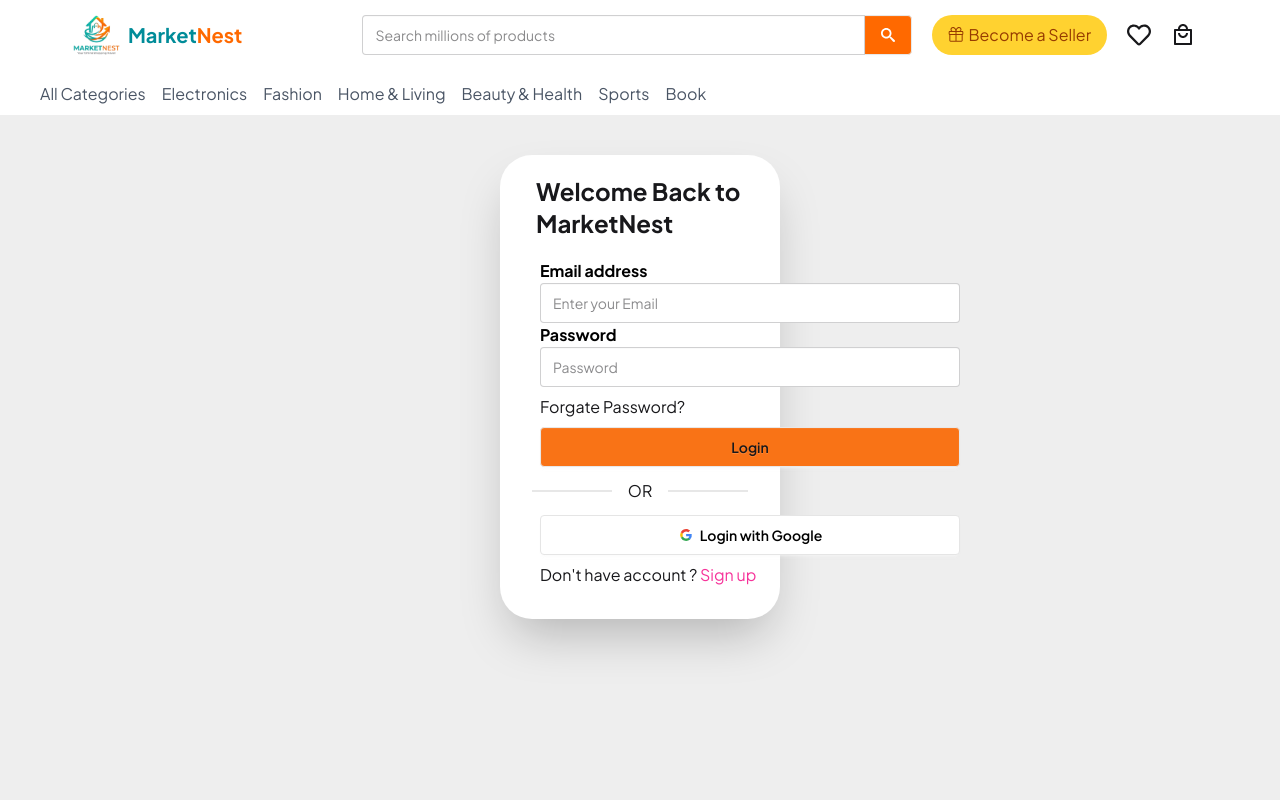
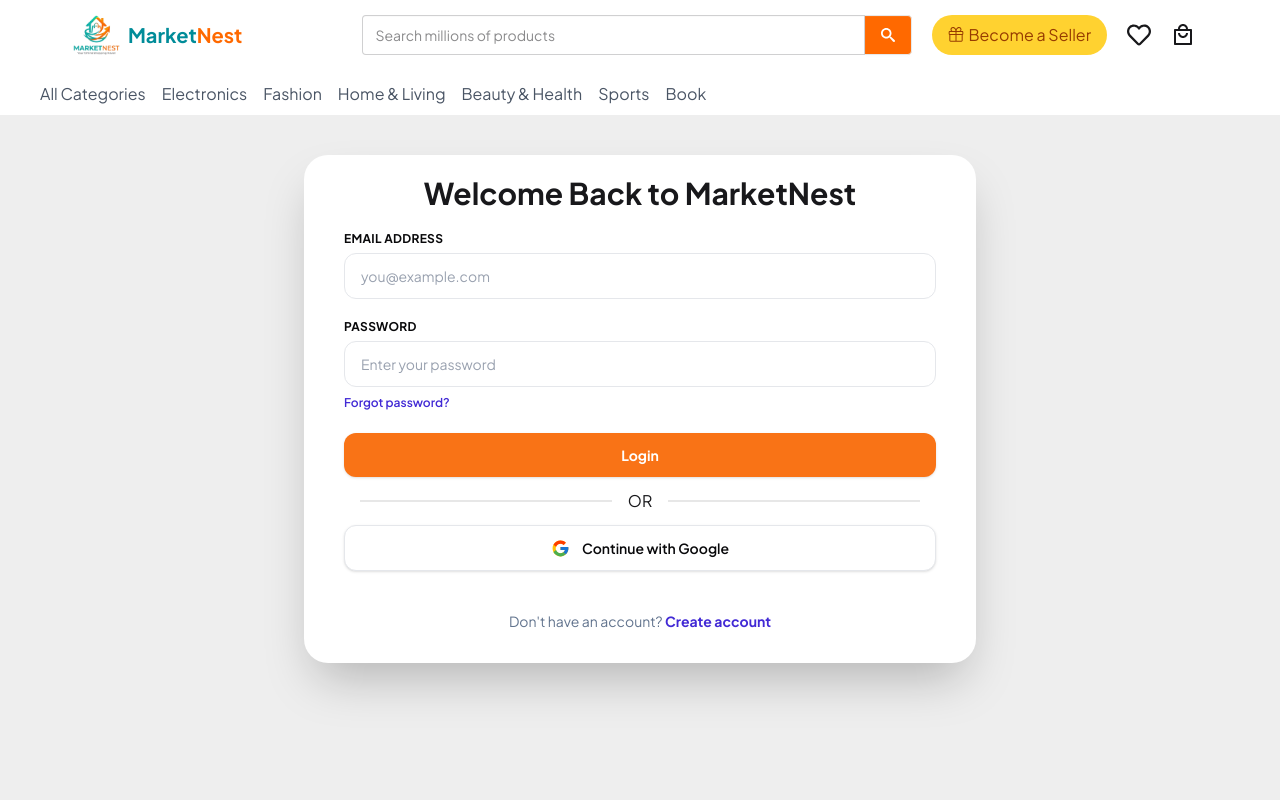
Before and after one commit to SajibSaha207/MarketNest, a React (Vite) app: page /login in a window 1280 px wide. Shown: the top 800 px of the page. Built offline with nearby package versions, Linux system fonts and the light colour scheme; no server answers.

Commit message:
update login page

```diff
--- a/src/pages/Login.jsx
+++ b/src/pages/Login.jsx
@@ -1,56 +1,225 @@
+import { useForm } from "react-hook-form";
 
-import { useForm } from 'react-hook-form';
-import Navbar from '../components/Navbar';
+import { toast } from "react-hot-toast";
+
+import { Link, useLocation, useNavigate } from "react-router";
+
+import useAuth from "../hooks/useAuth";
+
+import SocialLogin from "../pages/SocialLogin/SocialLogin";
+
+
+
 
 
 const Login = () => {
-  const {register, handleSubmit, formState:{errors},}= useForm()
+
+    const {
+        register,
+        handleSubmit,
+        formState: { errors },
+    } = useForm();
+
+    const { signinUser, loading, setLoading } = useAuth();
+
+    const location = useLocation();
+
+    const navigate = useNavigate();
+
+    const handleSing = (data) => {
+
+        signinUser(data.email, data.password)
+
+            .then((result) => {
+
+                console.log(result.user);
+
+                toast.success("Welcome back to MessHub! 🎉", {
+                    duration: 3000,
+                    style: {
+                        borderRadius: "12px",
+                        background: "#D5FBF9",
+                        color: "#173B3A",
+                        border: "1px solid #006B68",
+                        fontWeight: "600",
+                    },
+                    iconTheme: {
+                        primary: "#006B68",
+                        secondary: "#ffffff",
+                    },
+                });
+
+                navigate(location?.state || "/");
+
+            })
+
+            .catch((error) => {
+
+                console.log(error);
+
+                toast.error("Login failed. Please check your email and password.", {
+                    duration: 3500,
+                    style: {
+                        borderRadius: "12px",
+                        background: "#ffffff",
+                        color: "#173B3A",
+                        border: "1px solid #FF8A00",
+                        fontWeight: "600",
+                    },
+                    iconTheme: {
+                        primary: "#FF8A00",
+                        secondary: "#ffffff",
+                    },
+                });
+
+            }).finally(() => {
+
+                setLoading(false);
+
+            });
+
+    };
+
     return (
+
         <div>
 
-            <div className='min-h-screen bg-base-300 py-10 px-125'>
-                <div className='card bg-base-100 px-4 pb-8 shadow-2xl rounded-4xl '>
-                    <h2 className='font-bold text-2xl ml-5 py-5'>Welcome Back to MarketNest</h2>
+            <div className="min-h-screen bg-base-300 px-4 py-6 sm:px-6 sm:py-8 md:px-10 md:py-10 lg:px-16">
 
-                     <label className="label text-black font-bold ml-6">Email address</label>
+                <div className="card mx-auto w-full max-w-2xl rounded-2xl bg-base-100 px-4 pb-6 shadow-2xl sm:rounded-3xl sm:px-6 sm:pb-8 md:px-8 lg:px-10">
+
+                    <h2 className="py-5 text-center text-xl font-bold sm:text-2xl md:text-3xl">
+                        Welcome Back to MarketNest
+                    </h2>
+
+                    <form onSubmit={handleSubmit(handleSing)} className="space-y-5">
+
+                        <div>
+
+                            <label
+                                htmlFor="email"
+                                className="mb-1.5 block text-xs font-bold uppercase tracking-wide text-neutral"
+                            >
+                                Email Address
+                            </label>
+
                             <input
+                                id="email"
                                 type="email"
-                  name='email'
-
-                  className="input w-[420px] ml-6"
-                  placeholder="Enter your Email"
+                                {...register("email", { required: true })}
+                                placeholder="you@example.com"
+                                className="w-full min-w-0 rounded-xl border border-gray-200 bg-white px-3 py-3 text-sm text-neutral outline-none transition-all duration-200 placeholder:text-gray-400 focus:border-primary focus:ring-4 focus:ring-primary/10 sm:px-4"
                             />
 
-                <label className="label text-black font-bold ml-6">Password</label>
+                            {errors.email?.type === "required" && (
 
-                <div className='relative w-[420px] ml-6'>
+                                <p className="mt-1.5 text-xs font-medium text-red-500">
+                                    Email is required.
+                                </p>
+
+                            )}
+
+                        </div>
+
+
+                        {/* Password */}
+
+                        <div>
+
+                            <div className="mb-1.5 flex items-center justify-between">
+
+                                <label
+                                    htmlFor="password"
+                                    className="text-xs font-bold uppercase tracking-wide text-neutral"
+                                >
+                                    Password
+                                </label>
+
+                            </div>
+
                             <input
-                    type='password'
-                    name='password'
-                    className="input w-full"
-                    placeholder="Password"
+                                id="password"
+                                type="password"
+                                {...register("password", {
+                                    required: true,
+                                    minLength: 6,
+                                    maxLength: 8,
+                                })}
+                                placeholder="Enter your password"
+                                className="w-full min-w-0 rounded-xl border border-gray-200 bg-white px-3 py-3 text-sm text-neutral outline-none transition-all duration-200 placeholder:text-gray-400 focus:border-primary focus:ring-4 focus:ring-primary/10 sm:px-4"
                             />
+
+                            {errors.password?.type === "required" && (
+
+                                <p className="mt-1.5 text-xs font-medium text-red-500">
+                                    Please enter your password.
+                                </p>
+
+                            )}
+
+                            {errors.password?.type === "minLength" && (
+
+                                <p className="mt-1.5 text-xs font-medium text-red-500">
+                                    Password must contain at least 6 characters.
+                                </p>
+
+                            )}
+
+                            {errors.password?.type === "maxLength" && (
+
+                                <p className="mt-1.5 text-xs font-medium text-red-500">
+                                    Password must contain maximum 8 characters.
+                                </p>
+
+                            )}
+
+                            <a
+                                href="#"
+                                className="mt-2 inline-block text-xs font-semibold text-primary transition-colors hover:text-secondary"
+                            >
+                                Forgot password?
+                            </a>
+
                         </div>
-                  <div>
-                    <h2 className='ml-6 mt-2'>Forgate Password?</h2>
-                  </div>
-                  <div className='mt-2'>
-                    <button className="btn bg-component w-[420px] ml-6 ">
-                  Login
-                </button>
-                  </div>
-                  <div className="divider px-4">OR</div>
 
-                  <div className=''>
-                    <button className="btn bg-white text-black border-[#e5e5e5] w-[420px] ml-6">
-  <svg aria-label="Google logo" width="16" height="16" xmlns="http://www.w3.org/2000/svg" viewBox="0 0 512 512"><g><path d="m0 0H512V512H0" fill="#fff"></path><path fill="#34a853" d="M153 292c30 82 118 95 171 60h62v48A192 192 0 0190 341"></path><path fill="#4285f4" d="m386 400a140 175 0 0053-179H260v74h102q-7 37-38 57"></path><path fill="#fbbc02" d="m90 341a208 200 0 010-171l63 49q-12 37 0 73"></path><path fill="#ea4335" d="m153 219c22-69 116-109 179-50l55-54c-78-75-230-72-297 55"></path></g></svg>
-  Login with Google
+
+                        {/* Login Button */}
+
+                        <button
+                            type="submit"
+                            disabled={loading}
+                            className="w-full rounded-xl bg-component px-5 py-3 text-sm font-bold text-white shadow-sm transition-all duration-200 hover:-translate-y-0.5 hover:bg-primary/90 hover:shadow-md active:translate-y-0 disabled:cursor-not-allowed disabled:opacity-60"
+                        >
+                            {loading ? "Logging in…" : "Login"}
                         </button>
 
+                    </form>
+
+
+                    <div className="divider px-2 sm:px-4">
+                        OR
                     </div>
-                  <p>
-                    <h5 className=' ml-6 mt-2'>Don't have account ? <span className='text-pink-500 cursor-pointer'>Sign up</span></h5>
+
+
+                    <div className="w-full">
+                        <SocialLogin></SocialLogin>
+                    </div>
+
+
+                    <p className="mt-5 border-gray-100 pt-5 text-center text-xs text-slate-500 sm:text-sm">
+
+                        Don't have an account?{" "}
+
+                        <Link
+                            state={location.state}
+                            to="/register"
+                            className="font-bold text-primary transition-colors hover:text-secondary"
+                        >
+                            Create account
+                        </Link>
+
                     </p>
+
                 </div>
 
             </div>
@@ -60,4 +229,5 @@
 };
 
 
+
 export default Login;
```
Lines whose indentation alone changed are shown as unchanged.
